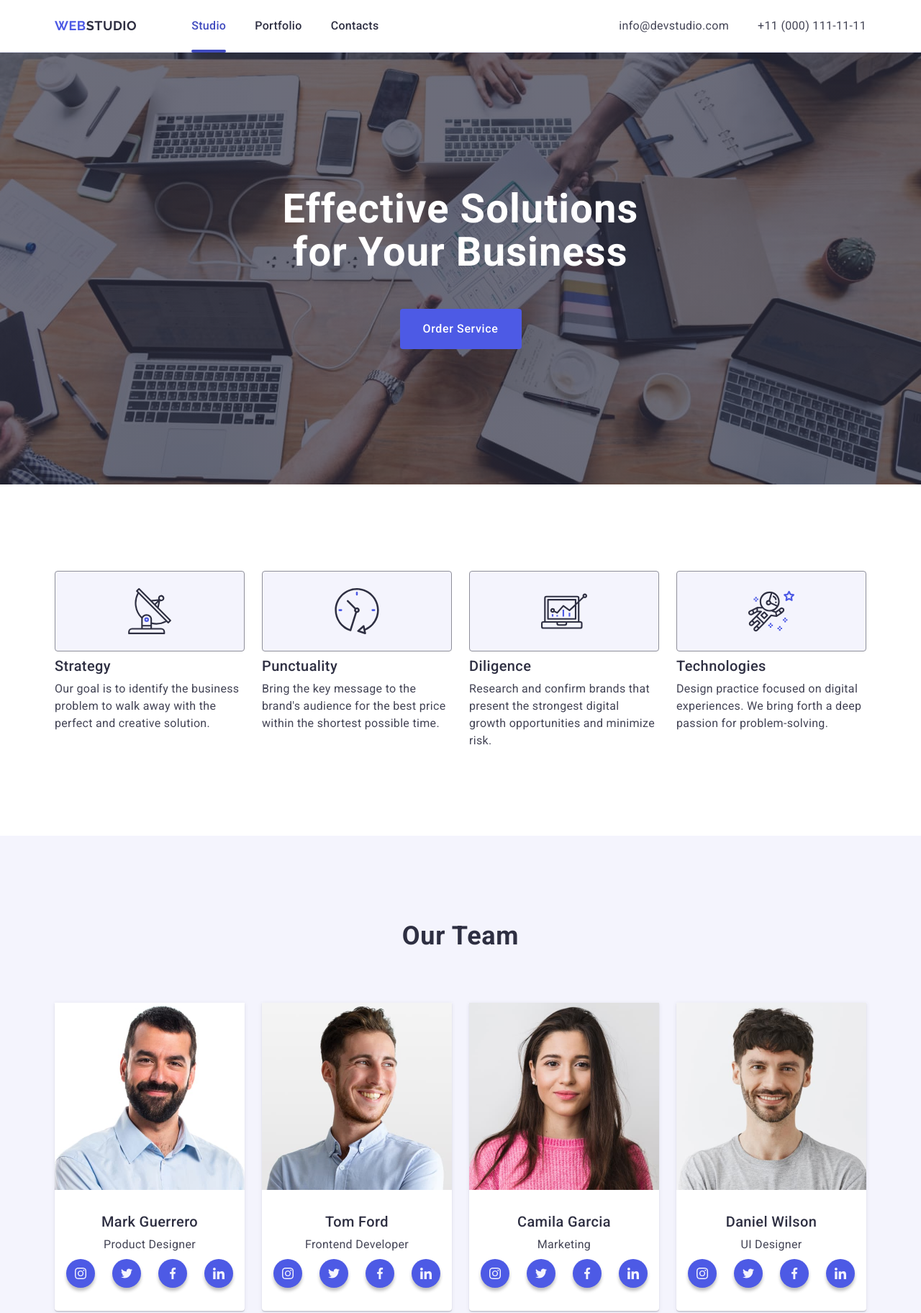
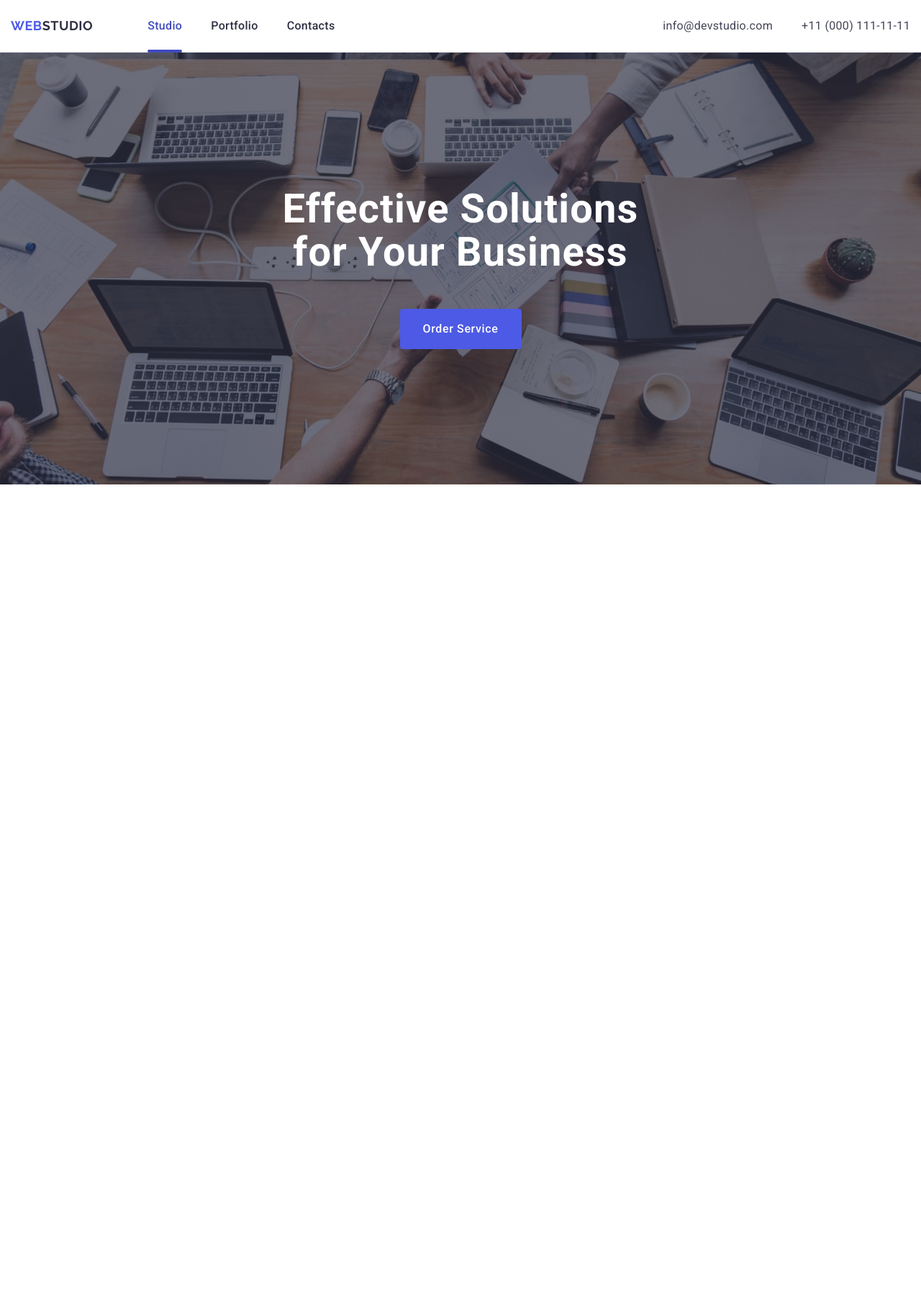
Before and after one commit to yurikorock/goit-markup-hw-06, a plain HTML site: page index.html in a window 1280 px wide. Shown: the top 1824 px of the page at 72% size. After the commit the page ends 800 px from the top, so only its background shows below. Drawn offline with nearby package versions, Linux system fonts and the light colour scheme.

Commit message:
adaptive container start edit header

```diff
--- a/css/styles.css
+++ b/css/styles.css
@@ -1,3 +1,7 @@
+.hide {
+  display: none;
+}
+
 body {
   font-family: "Roboto", sans-serif;
   color: #434455;
@@ -29,9 +33,23 @@ img {
 }
 
 .container {
-  width: 1158px;
+  min-width: 320px;
   margin: 0 auto;
-  padding: 0 15px;
+  padding: 0 16px;
+}
+
+@media screen and (min-width: 768px) {
+  .container {
+    min-width: 768px;
+
+  }
+}
+
+@media screen and (min-width: 1158px) {
+  .container {
+    min-width: 1158px;
+    padding: 0 15px;
+  }
 }
 
 /* #region Header */
@@ -41,7 +59,7 @@ img {
     0px 1px 1px rgba(46, 47, 66, 0.16), 0px 1px 6px rgba(46, 47, 66, 0.08);
 }
 
-.header .container {
+.header-container {
   display: flex;
   align-items: center;
 }
--- a/index.html
+++ b/index.html
@@ -24,7 +24,7 @@
   <body>
     <!--Header section-->
     <header class="header">
-      <div class="container">
+      <div class="container header-container">
         <nav class="nav">
           <a class="nav-logo" href="./index.html"
             >Web<span class="nav-name">Studio</span></a
@@ -66,7 +66,7 @@
         </div>
       </section>
       <!--Benefits section-->
-      <section class="benefits">
+      <section class="benefits hide">
         <div class="container">
           <h2 class="visually-hidden">Benefits</h2>
           <ul class="benefits-list">
@@ -124,7 +124,7 @@
         </div>
       </section>
       <!--Section Our Team-->
-      <section class="team">
+      <section class="team hide">
         <div class="container">
           <h2 class="team-title">Our Team</h2>
           <ul class="team-list">
@@ -368,7 +368,7 @@
         </div>
       </section>
       <!--Section Portfolio-->
-      <section class="portfolio">
+      <section class="portfolio hide">
         <div class="container">
           <h2 class="portfolio-title">Our Portfolio</h2>
           <ul class="portfolio-list">
@@ -491,7 +491,7 @@
       </section>
     </main>
     <!--Footer section-->
-    <footer class="footer">
+    <footer class="footer hide">
       <div class="container">
         <div class="footer-logo-container">
           <a class="logo" href="./index.html"
```
